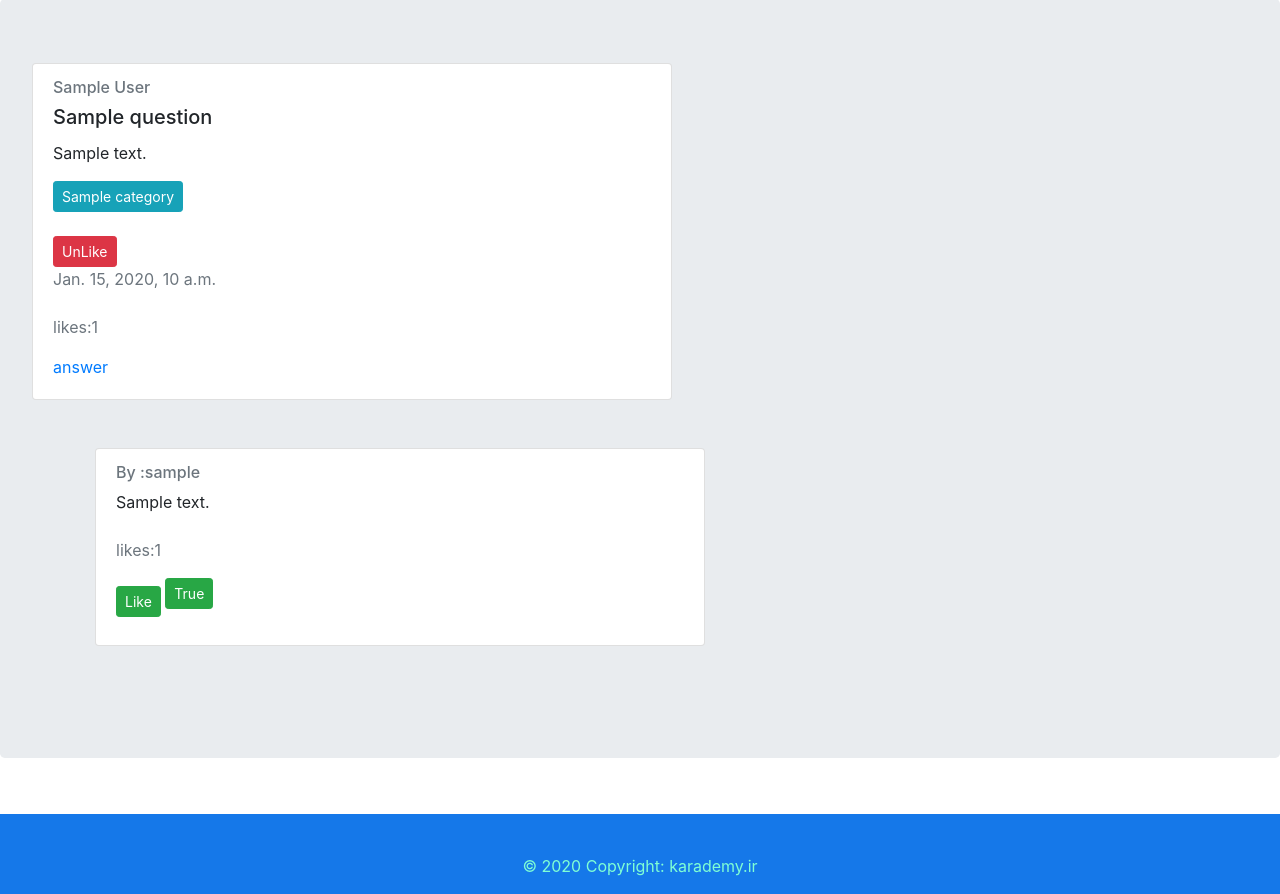
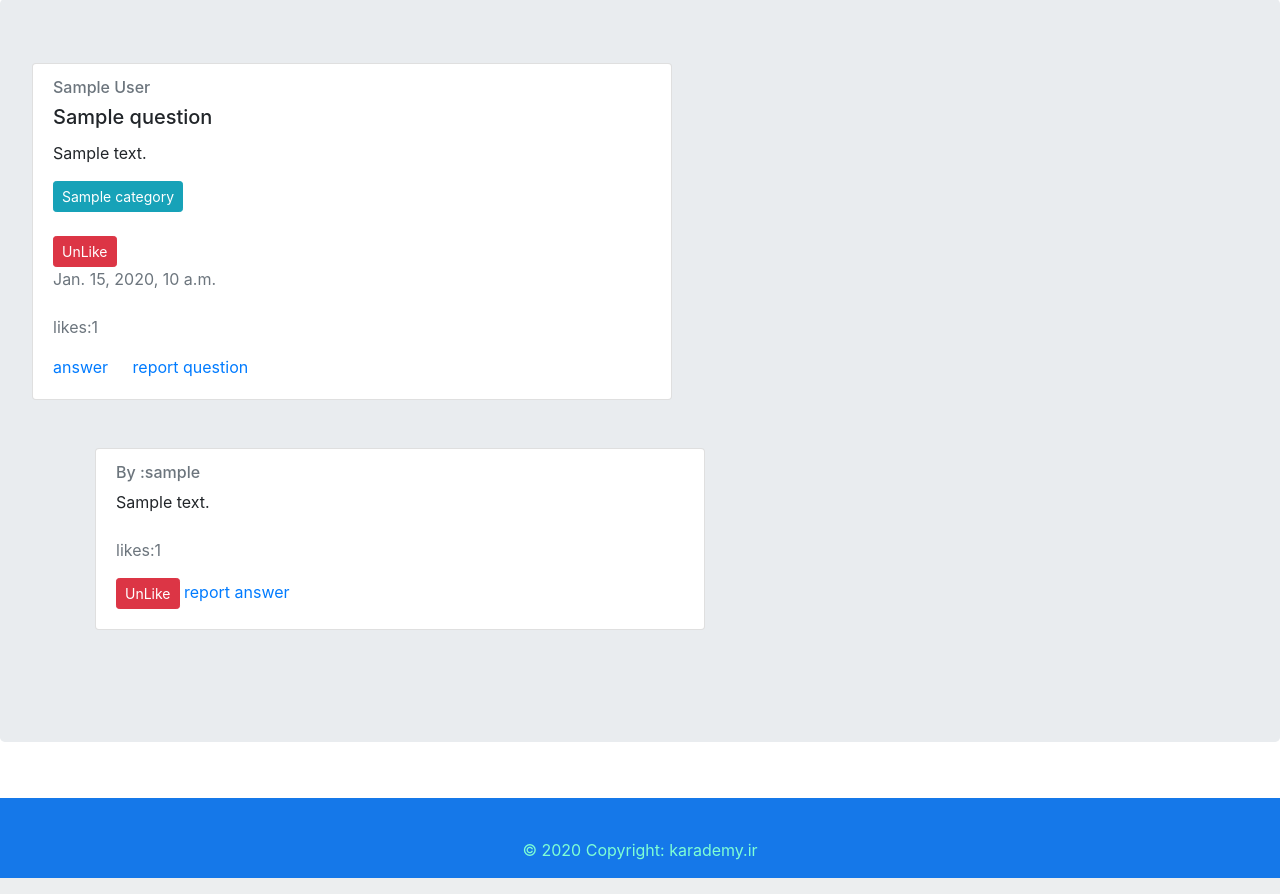
Before and after one commit to arian-rad/Question-and-Answer-webiste, a Django app: page /questions/1/detail/ in a window 1280 px wide. Shown: the part 59-953 px from the top of the page. Run offline with Django 3.2, Linux system fonts and the light colour scheme; a user stored in the database is signed in; tables that the repository leaves empty hold one stand-in row (values such as "Sample post"); some libraries are stand-ins or nearby versions.

Commit message:
solved like add report but doesn't work properly

```diff
--- a/questions/models.py
+++ b/questions/models.py
@@ -3,6 +3,22 @@ from django.db import models
 from accounts.models import User
 from django.conf import settings
 from ckeditor.fields import RichTextField
+from django.utils.text import slugify
+
+# needs makemigrations and migrate Arian Radmehr 12:16pm-12/30/2020
+
+
+class Tag(models.Model):
+    title = models.CharField(max_length=100, verbose_name='برچسب')
+
+    class Meta:
+        verbose_name = 'برچسب'
+        verbose_name_plural = 'برچسب ها'
+        db_table = 'tag'
+
+    def get_trend_number(self):
+        tag = Question.tag_questions.filter(id=self.id)
+        return tag.count()
 
 
 class Category(models.Model):
@@ -33,6 +49,7 @@ class Question(models.Model):
     category = models.ForeignKey(Category, on_delete=models.CASCADE ,verbose_name='دسته بندی', related_name='category_questions')
     num_of_views = models.IntegerField(default=0, verbose_name='تعداد بازدید')
     likes = models.ManyToManyField(User, default=None, blank=True, related_name='like_questions')
+    tags = models.ManyToManyField(Tag, default=None, blank=True, verbose_name='برچسب', related_name ='tag_questions')
     # approved_answer = BooleanField(default=False)
 
     def get_num_of_answers(self):
@@ -57,6 +74,9 @@ class Question(models.Model):
             return True
         else:
             return False
+    def save(self, **kwargs):
+        self.slug = slugify(self.title, allow_unicode=True)
+        super(Question, self).save(**kwargs)
 
 
 class Answer(models.Model):
@@ -77,24 +97,30 @@ class Answer(models.Model):
         num_likes = self.likes.count()
         return num_likes
 
-    def get_likea_status(self,request, id):
+    def get_like_status(self,request, id):
         if self.likes.filter(id=self.request.user.id).exists():
             return True
         else:
             return False
 
 
+class Report(models.Model):
+    class Meta:
+        verbose_name = 'تخلفات'
+        verbose_name_plural = 'تخلفات'
+        ordering = ('-date',) # - is because we want to see the latest questions first!
+        db_table = 'report'
 
+    REPORT_CHOICES = (
+        ('other', 'دیگر موارد'),
+        ('politic', 'مورد سیاسی'),
+        ('swearing', 'الفاظ رکیک'),
+        ('non-relative-tag', 'برچسب غیر مربوط'),
+    )
 
-
-# class AnswerLike(models.Model):
-#     LIKE_CHOICES = (
-#         ('like', 'Like'),
-#         ('Unlike', 'Unlike'),
-#     )
-#     user = models.ForeignKey(User, on_delete=models.CASCADE, related_name='user_answer_likes')
-#     liked_answer = models.ForeignKey(Answer, on_delete=models.CASCADE, related_name='answer_like_rel')
-#     value = models.CharField(choices=LIKE_CHOICES, default='Like', max_length=10)
-
-
-# class Tag(models.Model):
+    title = models.CharField(max_length=20, choices=REPORT_CHOICES, default='other', verbose_name='عنوان گزارش')
+    user = models.ForeignKey(User, on_delete=models.CASCADE, default=settings.AUTH_USER_MODEL, verbose_name='گزارش دهنده', related_name='user_reports')
+    additional_message = models.TextField(max_length=150, verbose_name='توضیحات بیشتر')
+    reported_question = models.ForeignKey(Question, on_delete=models.CASCADE, verbose_name='سوال مشکلدار', default=None, null=True, blank=True)
+    reported_answer = models.ForeignKey(Answer, on_delete=models.CASCADE, verbose_name='پاسخ مشکلدار', default = None, null=True, blank = True)
+    date = models.DateTimeField(auto_now_add=True, verbose_name='تاریخ ایجاد گزارش')
--- a/questions/templates/questions/posts/detail.html
+++ b/questions/templates/questions/posts/detail.html
@@ -19,13 +19,14 @@
         </form>
       <time class="card-subtitle mb-2 text-muted">{{question.date_created}}</time>
       <p class="card-text text-muted mt-4">likes:{{question.get_num_of_likes}}</p>
-      <a href="{% url 'questions:create_answer' question.id %}" class="card-link">answer</a>
+      <a href="{% url 'questions:create_answer' question.id  %}" class="card-link">answer</a>
+      <a href="{% url 'questions:report' question.id %}" class="card-link">report question</a>
     </div>
   </div>
 
 
 
-
+<!--Like for Answer -->
 {% for ans in answers %}
   <div class="container m-5"  style="width: 40rem;">
     <div class="card">
@@ -35,13 +36,15 @@
         <p class="card-text text-muted mt-4">likes:{{ans.get_num_of_likes}}</p>
         <form method="POST" action="{% url 'questions:like_answer' ans.id %}">
           {% csrf_token %}
-            {% if answer_liked.ans.id is True %}
+            {% if ans.id in answer_liked %}
               <button class="btn btn-danger btn-sm" type="submit" name="answer_id" value="{{ ans.id }}">UnLike</button>
 
             {% else %}
               <button class="btn btn-success btn-sm" type="submit" name="answer_id" value="{{ ans.id }}">Like</button>
-              <p class="btn btn-success btn-sm" >{{ answer_liked | get_item:ans.id }}</p>
+
             {% endif %}
+
+          <a name="answer_id" value="{{ans.id}}" href="{% url 'questions:report' ans.id %}" class="card-link">report answer</a>
 
         </form>
       </div>
--- a/questions/urls.py
+++ b/questions/urls.py
@@ -15,4 +15,7 @@ urlpatterns = [
     path('create_answer/<int:pk>/', views.AnswerCreateView.as_view(), name='create_answer'),
     path('like/<int:pk>/', views.AnswerLikeCreateVeiw.as_view(), name='like_answer'),
     path('like-question/<int:pk>/', views.QuestionLikeCreateView.as_view(), name='like_question'),
+    path('report/<int:pk>/', views.ReportCreateView.as_view(), name='report'),
+    path('report/success/',views.ReportSuccessTemplateView.as_view(), name='report-success'),
+
 ]
--- a/questions/views.py
+++ b/questions/views.py
@@ -1,6 +1,6 @@
 from django.shortcuts import render, get_object_or_404, redirect
-from questions.models import Question, Category, Answer
-from questions.forms import QuestionForm, AnswerForm
+from questions.models import Question, Category, Answer, Report
+from questions.forms import QuestionForm, AnswerForm, ReportForm
 from django.views.generic import TemplateView, ListView, DetailView, CreateView
 from django.urls import reverse_lazy, reverse
 from django.contrib.auth.decorators import login_required
@@ -19,6 +19,7 @@ class AboutTemplateView(TemplateView):
 class QuestionListView(ListView):
     model = Question
     template_name = 'questions/posts/allPosts.html'
+
 
     # def get_context_data(self, **kwargs):
     #     context = super().get_context_data(**kwargs)
@@ -95,9 +96,9 @@ class QuestionDetailView(DetailView):
         for ans in answers:
             if ans.likes.filter(id=self.request.user.id).exists():
                 answer_liked[ans.id] = True
-            else:
-                answer_liked[ans.id] = False
-            print(f'answer_liked [{ans.id}] = {answer_liked[ans.id]}')
+            # else:
+            #     answer_liked[ans.id] = False
+            # print(f'answer_liked [{ans.id}] = {answer_liked[ans.id]}')
 
 
         # answer_liked = False
@@ -175,3 +176,37 @@ class AnswerCreateView(CreateView):
             answer = Answer(body=cleaned_data['body'], related_question=question, author=current_user)
             answer.save()
             return redirect('questions:question_detail', pk)
+
+
+class ReportCreateView(CreateView):
+    model = Report
+    template_name = 'questions/report/report_form.html'
+    form_class = ReportForm
+    success_url = reverse_lazy('questions:report-success')
+    # query parameter
+
+    def get_context_data(self, **kwargs):
+        context = super().get_context_data(**kwargs)
+        context['answer_id'] = self.request.GET.get('answer_id')
+        return context
+
+
+
+    def post(self, request, pk):
+        report_form = ReportForm(request.POST)
+        if report_form.is_valid():
+            cleaned_data = report_form.cleaned_data
+            current_user = request.user
+            #reported_question = get_object_or_404(Question, id=pk)
+            reported_answer = get_object_or_404(Answer, id=pk)
+
+            report = Report(reported_question=None, reported_answer=reported_answer, title=cleaned_data['title'], additional_message=cleaned_data['additional_message'], user=current_user)
+
+            report.save()
+            print(self.get_context_data(self,**kwargs)['answer_id'])
+            return redirect('questions:report-success')
+
+
+
+class ReportSuccessTemplateView(TemplateView):
+    template_name = template_name = 'questions/report/success_template.html'
```
Also changed, not shown: questions/admin.py (+6 -2 lines), questions/forms.py (+7 -2 lines), questions/templates/questions/posts/allPosts.html (+13 -3 lines), questions/templates/questions/report/report_form.html (added, +11 -0 lines), questions/templates/questions/report/success_template.html (added, +25 -0 lines), questions/migrations/0001_initial.py, questions/migrations/0002_auto_20201230_2020.py (added), questions/migrations/0002_question_likes.py (deleted), questions/migrations/0003_auto_20201230_2026.py (added), questions/migrations/0004_auto_20201230_2208.py (added).
